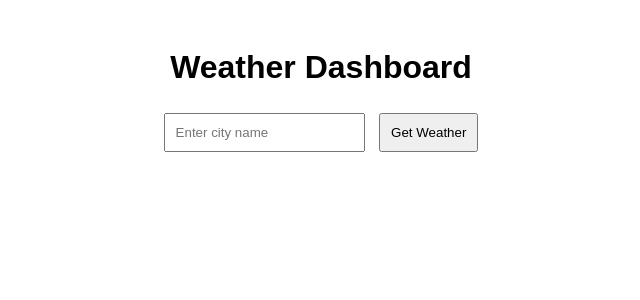
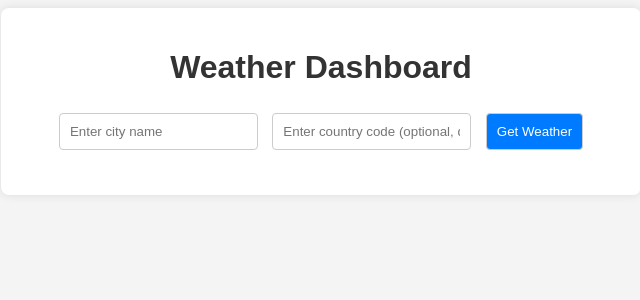
Before and after one commit to magnus-lower/weather-dashboard, a Flask app: page / in a window 1280 px wide. Shown: the top 300 px of the page, without its empty margins (319-959 px from the left). Run offline with Flask 3, Linux system fonts and the light colour scheme.

Commit message:
Add environment variable management and update Flask app

```diff
--- a/app.py
+++ b/app.py
@@ -1,8 +1,13 @@
 from flask import Flask, render_template, request, jsonify
 import requests
+from dotenv import load_dotenv
+import os
+
+# Load environment variables from .env file
+load_dotenv()
 
 app = Flask(__name__)
-API_KEY = 'b40f58d271f8c91caba8162e6f87689d'
+API_KEY = os.getenv('API_KEY')
 BASE_URL = 'https://api.openweathermap.org/data/2.5/'
 
 @app.route('/')
@@ -12,11 +17,22 @@ def home():
 @app.route('/weather', methods=['GET'])
 def get_weather():
     city = request.args.get('city')
+    country = request.args.get('country', 'NO')
     if city:
-        response = requests.get(f'{BASE_URL}weather?q={city}&appid={API_KEY}')
+        response = requests.get(f'{BASE_URL}weather?q={city},{country}&appid={API_KEY}')
         data = response.json()
         return jsonify(data)
     return jsonify({'error': 'City parameter is required'}), 400
 
+@app.route('/forecast', methods=['GET'])
+def get_forecast():
+    lat = request.args.get('lat')
+    lon = request.args.get('lon')
+    if lat and lon:
+        response = requests.get(f'{BASE_URL}onecall?lat={lat}&lon={lon}&exclude=current,minutely,hourly,alerts&appid={API_KEY}')
+        data = response.json()
+        return jsonify(data)
+    return jsonify({'error': 'Latitude and Longitude parameters are required'}), 400
+
 if __name__ == '__main__':
     app.run(debug=True)
--- a/static/script.js
+++ b/static/script.js
@@ -1,6 +1,24 @@
+function fetchForecast(lat, lon) {
+    fetch(`/forecast?lat=${lat}&lon=${lon}`)
+        .then(response => response.json())
+        .then(data => {
+            if (data.error) {
+                alert(data.error);
+            } else {
+                let forecastHtml = '<h3>7-day Forecast</h3><ul>';
+                data.daily.forEach(day => {
+                    forecastHtml += `<li>${new Date(day.dt * 1000).toDateString()}: ${Math.round(day.temp.day - 273.15)}°C, ${day.weather[0].description}</li>`;
+                });
+                forecastHtml += '</ul>';
+                document.getElementById('forecastData').innerHTML = forecastHtml;
+            }
+        });
+}
+
 function fetchWeather() {
     const city = document.getElementById('cityInput').value;
-    fetch(`/weather?city=${city}`)
+    const country = document.getElementById('countryInput').value || 'NO';
+    fetch(`/weather?city=${city}&country=${country}`)
         .then(response => response.json())
         .then(data => {
             if (data.error) {
@@ -11,6 +29,7 @@ function fetchWeather() {
                     <p>Temperature: ${Math.round(data.main.temp - 273.15)}°C</p>
                     <p>Weather: ${data.weather[0].description}</p>
                 `;
+                fetchForecast(data.coord.lat, data.coord.lon);
             }
         });
 }
--- a/static/styles.css
+++ b/static/styles.css
@@ -1,5 +1,7 @@
 body {
     font-family: Arial, sans-serif;
+    background-color: #f4f4f4;
+    color: #333;
 }
 
 .container {
@@ -7,14 +9,33 @@ body {
     margin: 0 auto;
     padding: 20px;
     text-align: center;
+    background-color: #fff;
+    box-shadow: 0 0 10px rgba(0,0,0,0.1);
+    border-radius: 8px;
 }
 
 input, button {
     padding: 10px;
     margin: 5px;
+    border: 1px solid #ccc;
+    border-radius: 4px;
 }
 
-#weatherData {
+button {
+    background-color: #007bff;
+    color: #fff;
+    cursor: pointer;
+}
+
+button:hover {
+    background-color: #0056b3;
+}
+
+#weatherData, #forecastData {
     margin-top: 20px;
     text-align: left;
 }
+
+h2, h3 {
+    color: #007bff;
+}
--- a/templates/index.html
+++ b/templates/index.html
@@ -10,8 +10,10 @@
     <div class="container">
         <h1>Weather Dashboard</h1>
         <input type="text" id="cityInput" placeholder="Enter city name">
+        <input type="text" id="countryInput" placeholder="Enter country code (optional, default is NO)">
         <button onclick="fetchWeather()">Get Weather</button>
         <div id="weatherData"></div>
+        <div id="forecastData"></div>
     </div>
     <script src="{{ url_for('static', filename='script.js') }}"></script>
 </body>
```
Also changed, not shown: 1 other file.
